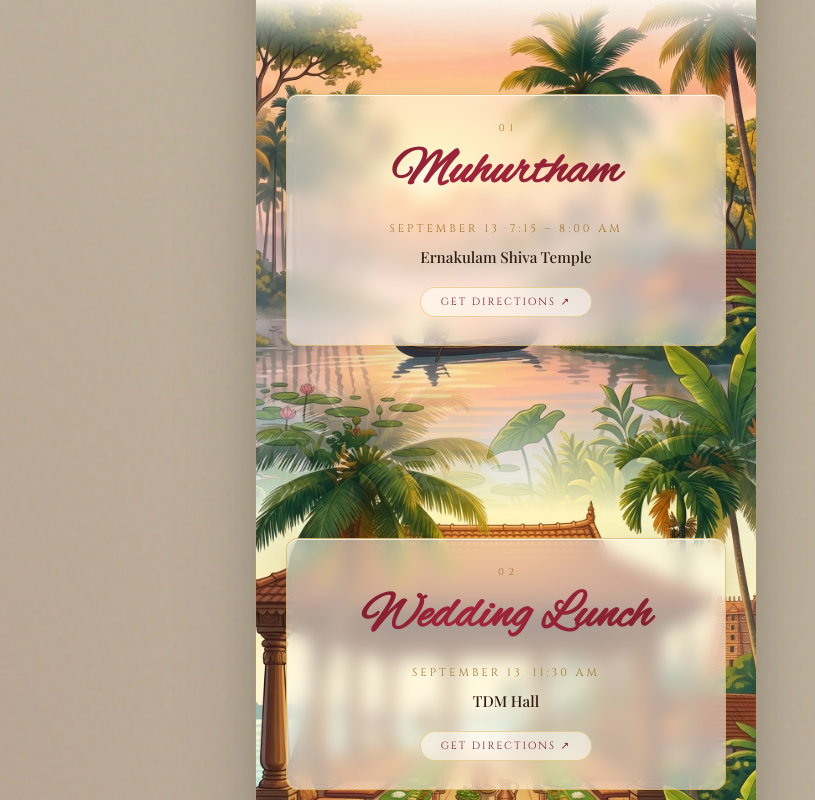
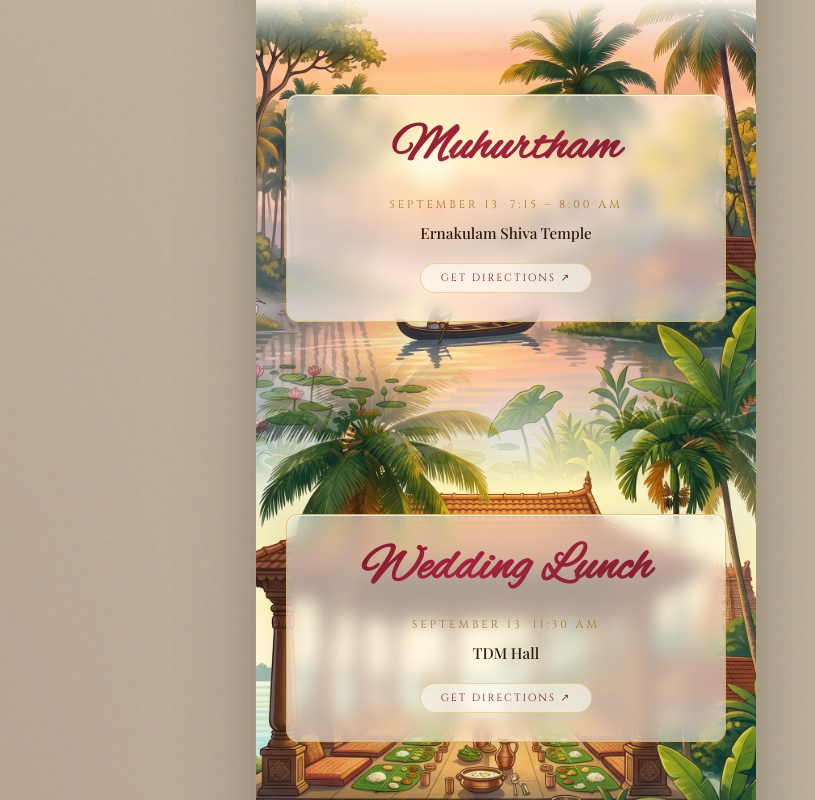
Before and after one commit to shyarademo/SushilwedsAiswarya, a Next.js app: page / in a window 1280 px wide. Shown: the part 2280-3080 px from the top of the page, without its empty margins (134-949 px from the left). Built offline with nearby package versions, Linux system fonts and the light colour scheme; a web font is replaced by a local one.

Commit message:
Remove 01/02/03 numbering from event cards

```diff
--- a/src/app/globals.css
+++ b/src/app/globals.css
@@ -995,15 +995,6 @@ body {
 }
 
 /* Sequential number: 01 / 02 / 03 */
-.ev-card__number {
-  font-family: var(--font-caps), serif;
-  font-size: 0.62rem;
-  letter-spacing: 5px;
-  text-indent: 5px;
-  color: var(--gold-dark);
-  margin-bottom: 10px;
-}
-
 /* Event name in Alex Brush script */
 .ev-card__name {
   font-family: var(--font-brush), cursive;
--- a/src/components/EventTimeline.tsx
+++ b/src/components/EventTimeline.tsx
@@ -76,10 +76,6 @@ export default function EventTimeline() {
 
             {/* Frosted glass panel */}
             <div className={`ev-scene__glass scroll-anim delay-${idx + 2}`}>
-              <p className="ev-card__number">
-                {String(idx + 1).padStart(2, "0")}
-              </p>
-
               <h3 className="ev-card__name">{ev.name}</h3>
 
               <p className="ev-card__datetime">
```
